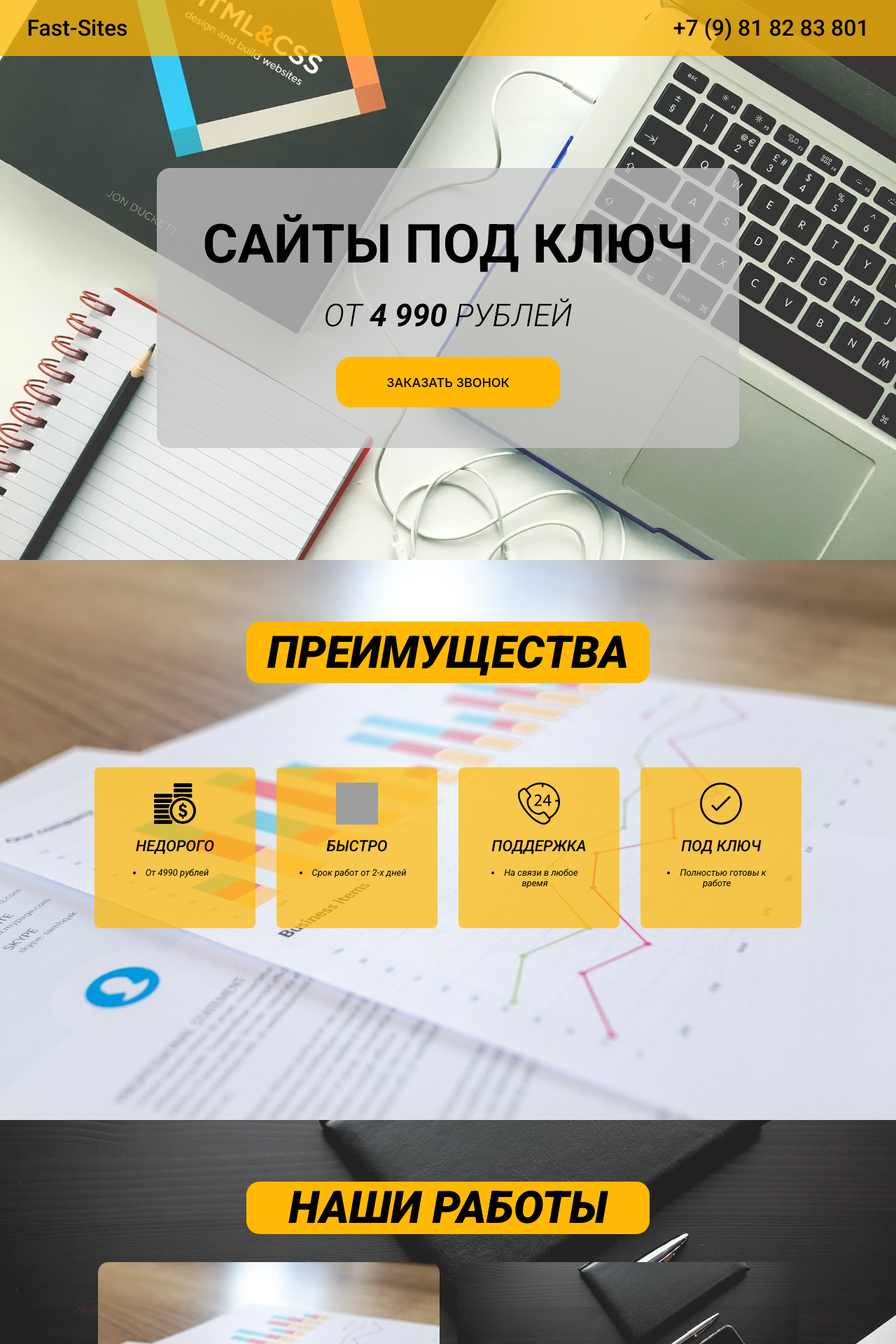
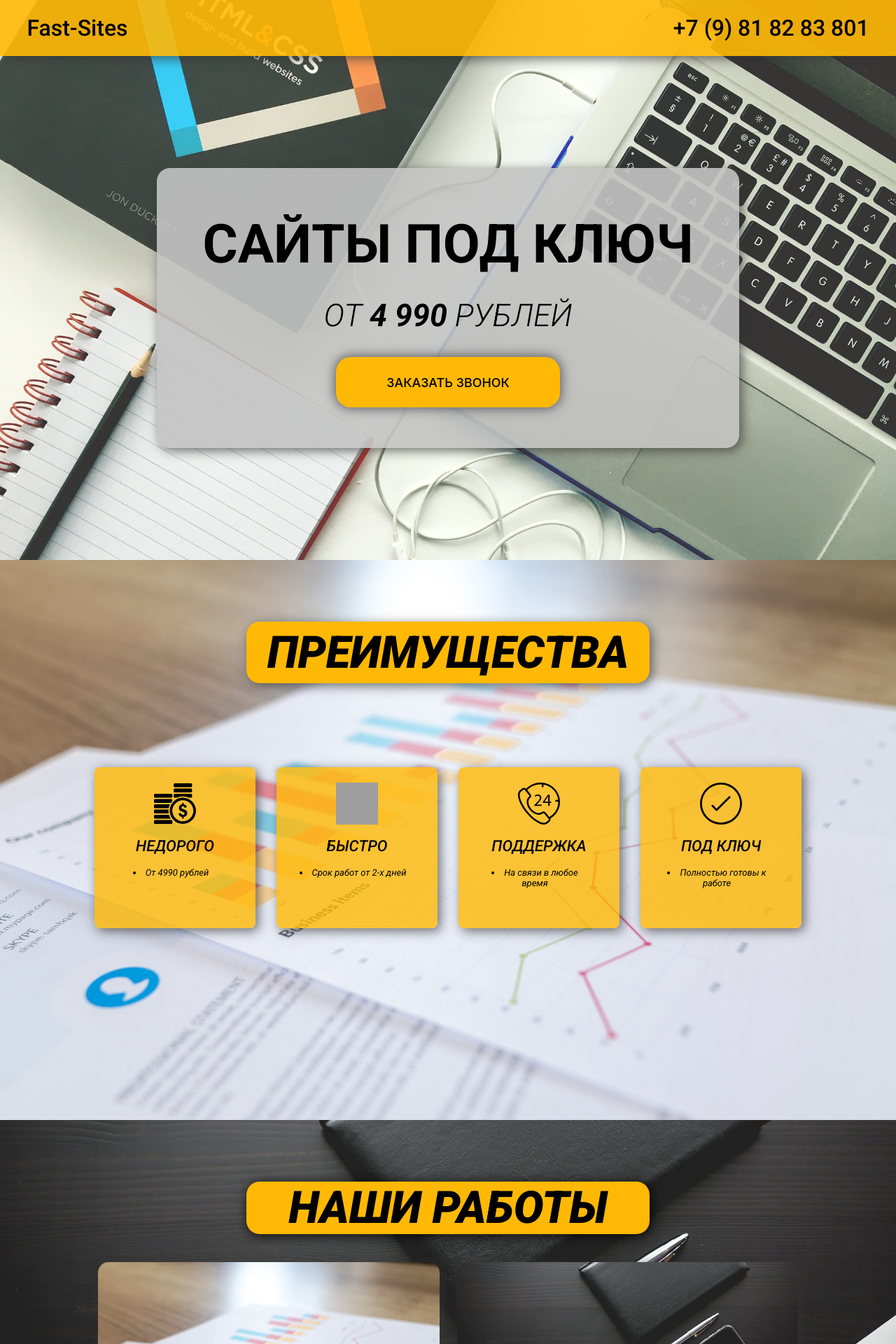
Before and after one commit to AlexCole999/fast-sites, a React (Create React App) app: page / in a window 1280 px wide. Shown: the top 1920 px of the page at 70% size. Built offline with nearby package versions, Linux system fonts and the light colour scheme; grey boxes are pictures that could not be loaded.

Commit message:
created box-shadow property for all components

```diff
--- a/src/components/Screen1/Contacts/Contacts.css
+++ b/src/components/Screen1/Contacts/Contacts.css
@@ -1,7 +1,8 @@
 .Contacts{
   height: 10vh;
   width: 100%;
-  background-color: rgba(255, 185, 5, 0.75);
+  background-color: rgba(255, 185, 5, 0.9);
   display: flex;
   justify-content: space-between;
+  box-shadow: rgba(51, 51, 51, 0.7) 4px 4px 16px;
 }
--- a/src/components/Screen1/Premier/Premier.css
+++ b/src/components/Screen1/Premier/Premier.css
@@ -12,9 +12,10 @@
   color:black;
   width: 65vw;
   height: 50vh;
-  background-color: rgba(196, 196, 196, 0.75);
+  background-color: rgba(196, 196, 196, 0.9);
   border-radius: 19px;
   line-height: 8vw;
+  box-shadow: rgba(51, 51, 51, 0.7) 4px 4px 16px;
 }
 .lineOne {
   font-size: 6vw;
@@ -40,6 +41,7 @@
   cursor:pointer;
   font-family: -apple-system, BlinkMacSystemFont, 'Segoe UI', Roboto, Oxygen, Ubuntu, Cantarell, 'Open Sans', 'Helvetica Neue', sans-serif;
   transition: all 0.5s ;
+  box-shadow: rgba(51, 51, 51, 0.7) 0px 0px 16px 2px;
 }
 .Premier-content button:hover{
     background-color: rgb(255, 217, 0);
--- a/src/components/Screen2/BenefitsMenu/BenefitsElem/BenefitsElem.css
+++ b/src/components/Screen2/BenefitsMenu/BenefitsElem/BenefitsElem.css
@@ -4,9 +4,10 @@
   align-items: center;
   width: 230px;
   height: 230px;
-  background: rgba(255, 185, 5, 0.70);
+  background: rgba(255, 185, 5, 0.8);
   border-radius: 8px;
   flex-grow: 0;
+  box-shadow: rgba(51, 51, 51, 0.7) 4px 4px 16px;
 }
 .benefits-icon img{
   width: 60px;
--- a/src/components/Screen2/BenefitsTitle/BenefitsTitle.css
+++ b/src/components/Screen2/BenefitsTitle/BenefitsTitle.css
@@ -10,4 +10,5 @@
   width: 45vw;
   height: 11vh;
   border-radius: 19px;
+  box-shadow: rgba(51, 51, 51, 0.7) 4px 4px 16px;
 }
--- a/src/components/Screen3/WorkExampleList/WorkExampleList.css
+++ b/src/components/Screen3/WorkExampleList/WorkExampleList.css
@@ -25,6 +25,7 @@
   cursor: pointer;
 }
 .row-elem img{
+  box-shadow: rgba(51, 51, 51, 0.7) 4px 4px 16px;
   width: 100%;
   height: 100%;
   border-radius: 15px;
--- a/src/components/Screen3/WorkExamplesTitle/WorkExamplesTitle.css
+++ b/src/components/Screen3/WorkExamplesTitle/WorkExamplesTitle.css
@@ -10,4 +10,5 @@
   width: 45vw;
   height: 11vh;
   border-radius: 19px;
+  box-shadow: rgba(0, 0, 0, 0.7) 2px 2px 16px 2px;
 }
--- a/src/components/Screen4/Calculate/Calculate.css
+++ b/src/components/Screen4/Calculate/Calculate.css
@@ -4,4 +4,5 @@
   height: 600px;
   border-radius: 15px;
   overflow-y: scroll;
+  box-shadow: rgba(51, 51, 51, 0.7) 4px 4px 16px;
 }
--- a/src/components/Screen4/CalculateAndOrderTitle/CalculateAndOrderTitle.css
+++ b/src/components/Screen4/CalculateAndOrderTitle/CalculateAndOrderTitle.css
@@ -10,4 +10,5 @@
   width: 45vw;
   height: 11vh;
   border-radius: 19px;
+  box-shadow: rgba(51, 51, 51, 0.7) 4px 4px 16px;
 }
--- a/src/components/Screen4/Order/Order.css
+++ b/src/components/Screen4/Order/Order.css
@@ -8,4 +8,5 @@
   height: 600px;
   border-radius: 15px;
   border:1px solid rgb(224, 220, 220);
+  box-shadow: rgba(51, 51, 51, 0.7) 4px 4px 16px;
 }
```
